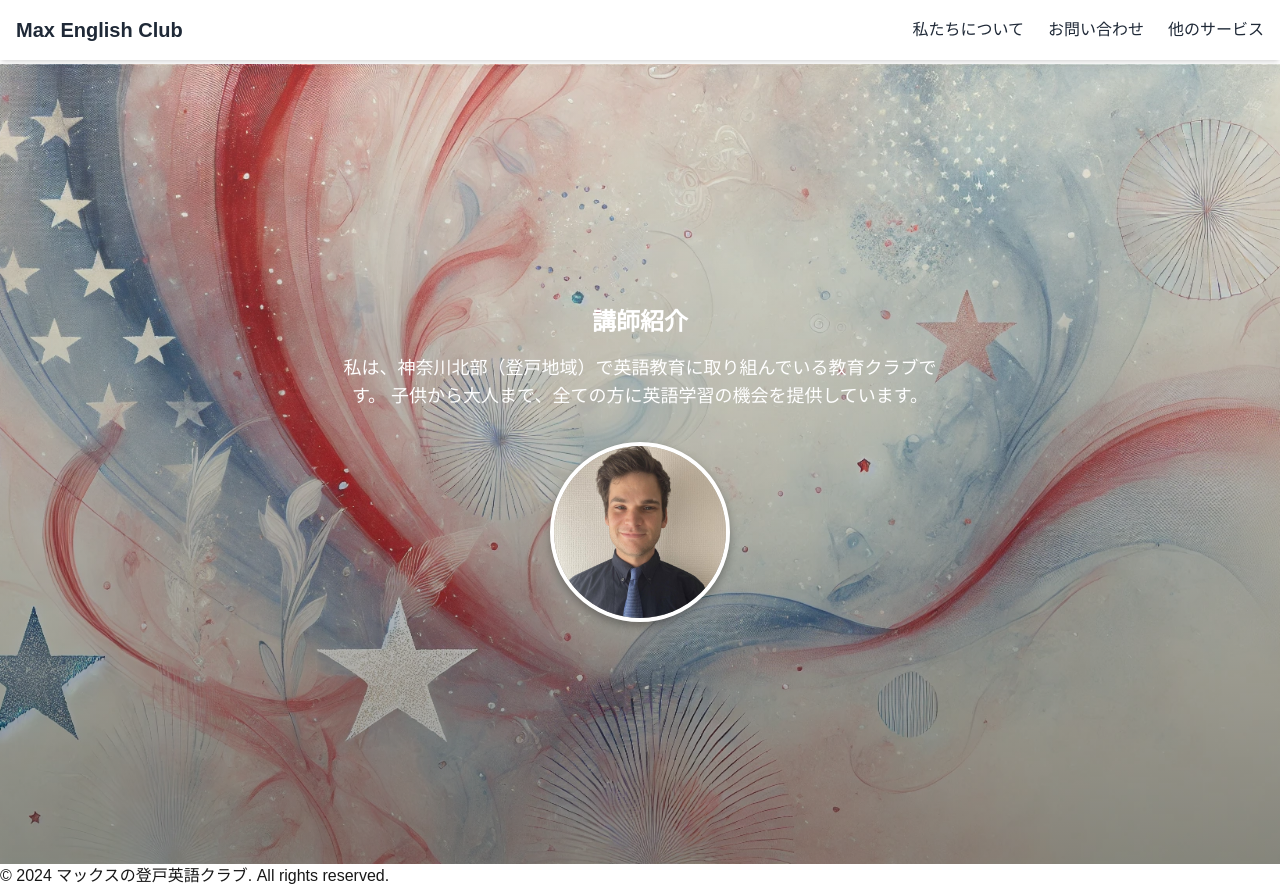
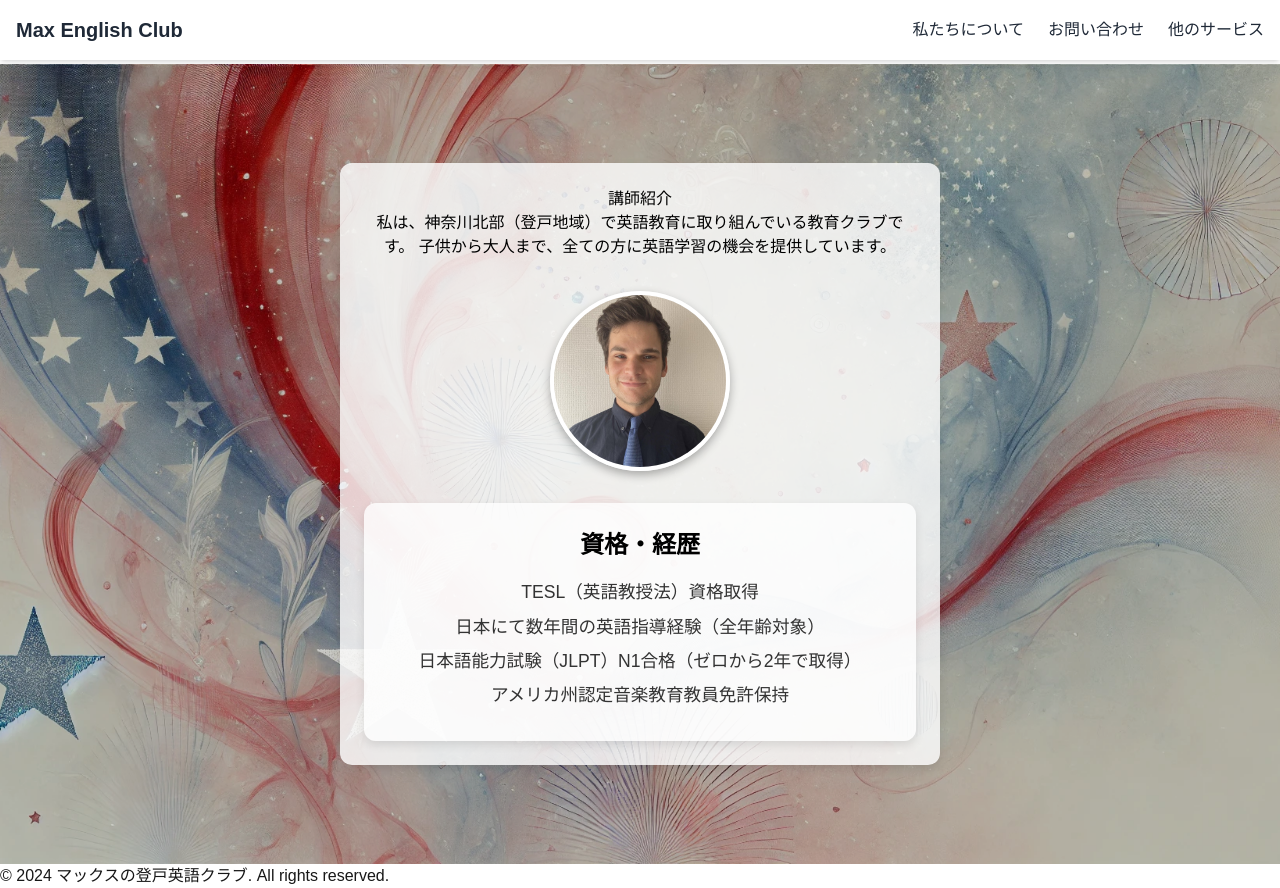
Before and after one commit to maxhastifriedman/noborito, a Next.js app: page /about in a window 1280 px wide. Built offline with nearby package versions, Linux system fonts and the light colour scheme.

Commit message:
wallpaper about page

```diff
--- a/src/app/about/page.tsx
+++ b/src/app/about/page.tsx
@@ -1,6 +1,6 @@
 import { NextPage } from 'next';
 import Head from 'next/head';
-import Image from 'next/image'; // Import Next.js Image component
+import Image from 'next/image';
 import styles from '../../styles/about.module.css';
 
 const About: NextPage = () => {
@@ -12,8 +12,8 @@ const About: NextPage = () => {
       <section className={styles['about-page']}>
         <div className={styles['overlay']}></div>
         <div className={styles['content']}>
-          <h1 className="text-2xl font-bold">講師紹介</h1>
-          <p className="text-lg mt-4">
+          <h1>講師紹介</h1>
+          <p>
             私は、神奈川北部（登戸地域）で英語教育に取り組んでいる教育クラブです。
             子供から大人まで、全ての方に英語学習の機会を提供しています。
           </p>
@@ -21,12 +21,23 @@ const About: NextPage = () => {
           {/* Profile Image Section */}
           <div className={styles['profile-container']}>
             <Image
-              src="/images/about1.jpg" // Image in public folder
+              src="/images/about1.jpg"
               alt="Profile Photo"
-              width={180} // Match CSS size
+              width={180}
               height={180}
               className={styles['profile-photo']}
             />
+          </div>
+
+          {/* Qualifications Section */}
+          <div className={styles['qualifications']}>
+            <h2>資格・経歴</h2>
+            <ul>
+              <li>TESL（英語教授法）資格取得</li>
+              <li>日本にて数年間の英語指導経験（全年齢対象）</li>
+              <li>日本語能力試験（JLPT）N1合格（ゼロから2年で取得）</li>
+              <li>アメリカ州認定音楽教育教員免許保持</li>
+            </ul>
           </div>
         </div>
       </section>
--- a/src/styles/about.module.css
+++ b/src/styles/about.module.css
@@ -15,17 +15,26 @@
 .overlay {
   position: absolute;
   inset: 0;
-  background: linear-gradient(to bottom, rgba(255, 255, 255, 0.2), rgba(0, 0, 0, 0.4));
+  background: rgba(0, 0, 0, 0.2); /* Increased from 0.2 to 0.3 for better contrast */
 }
-
 
 .content {
   position: relative;
   z-index: 1;
-  color: white;
   text-align: center;
   max-width: 600px;
+  padding: 1.5rem;
+  background: rgba(255, 255, 255, 0.8); /* ✅ Ensures readability */
+  border-radius: 12px;
+  box-shadow: 0 4px 10px rgba(0, 0, 0, 0.1);
+  color: rgb(0, 0, 0); /* ✅ Moves text color here */
 }
+
+
+.content h1, .content p {
+  text-shadow: 2px 2px 6px rgba(255, 255, 255, 0.5);
+}
+
 
 .profile-container {
   display: flex;
@@ -42,3 +51,29 @@
   border: 4px solid white;
   box-shadow: 0 4px 10px rgba(0, 0, 0, 0.3);
 }
+.qualifications {
+  margin-top: 2rem;
+  padding: 1.5rem;
+  background: rgba(255, 255, 255, 0.8); /* Subtle background for readability */
+  border-radius: 12px;
+  text-align: center;
+  box-shadow: 0 4px 10px rgba(0, 0, 0, 0.1);
+  max-width: 600px;
+}
+
+.qualifications h2 {
+  font-size: 1.5rem;
+  font-weight: bold;
+  margin-bottom: 1rem;
+}
+
+.qualifications ul {
+  list-style: none;
+  padding: 0;
+}
+
+.qualifications li {
+  font-size: 1.1rem;
+  color: #333;
+  margin-bottom: 0.5rem;
+}
```
Also changed, not shown: public/images/wallpaper222.webp (added).
